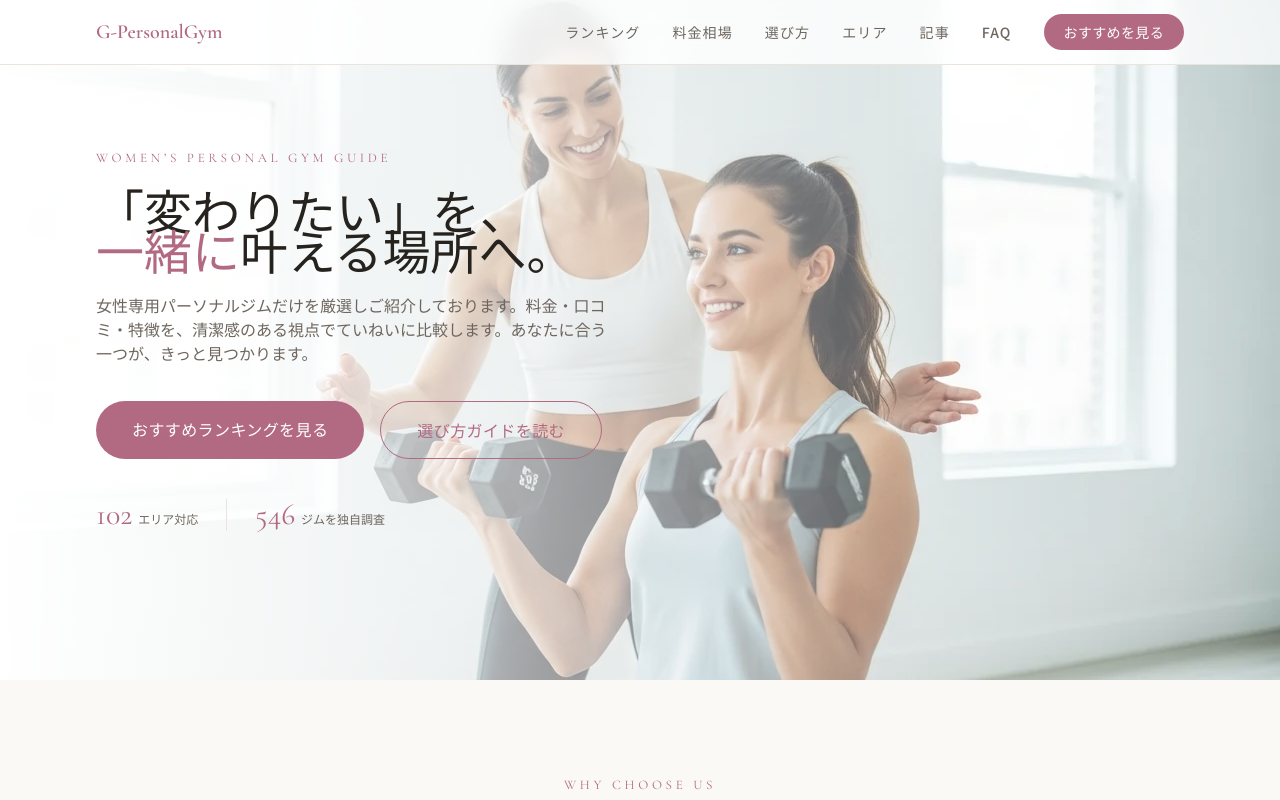
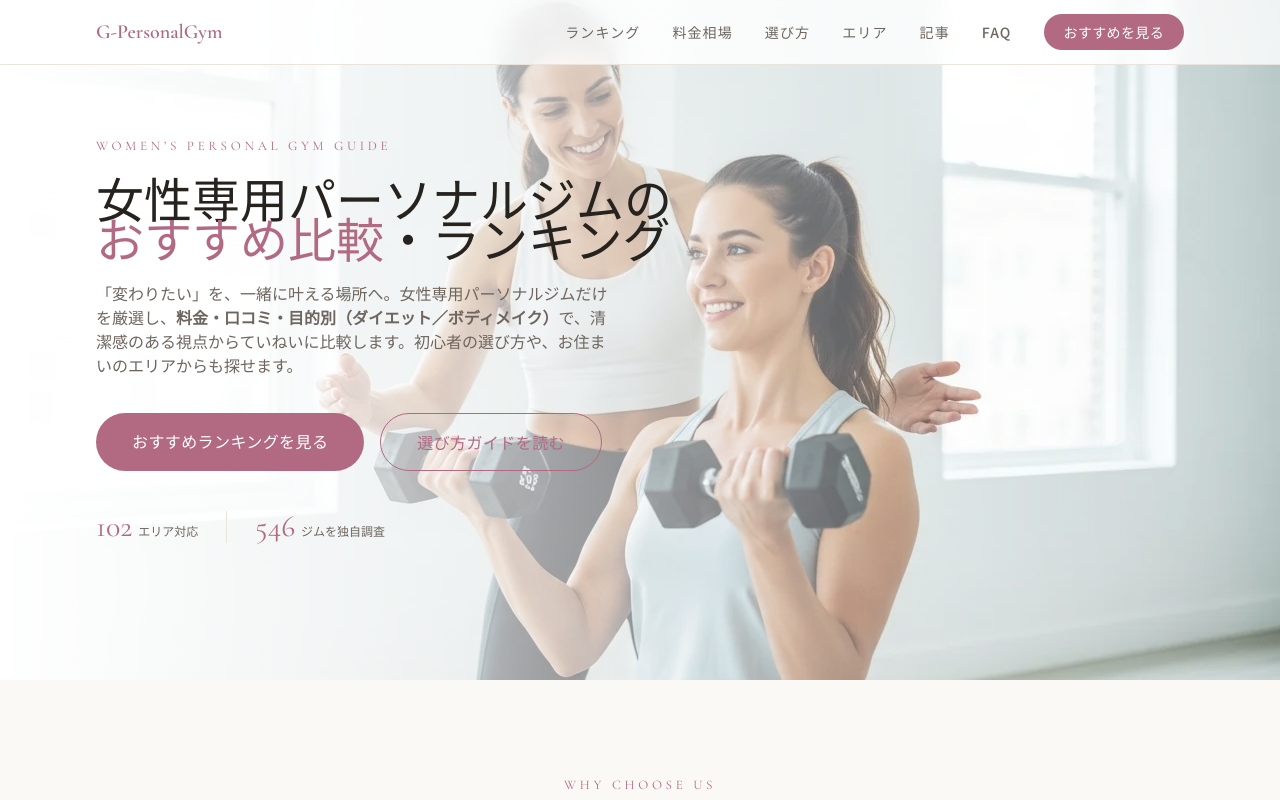
Before and after one commit to webmaster0818/g-personal-gym, a Next.js app: page / in a window 1280 px wide. Shown: the top 800 px of the page. Built offline with nearby package versions, Linux system fonts and the light colour scheme.

Commit message:
P0 homepage H1 reconciliation + ranking freshness

```diff
--- a/app/page.tsx
+++ b/app/page.tsx
@@ -122,11 +122,11 @@ export default function Home() {
             <div className="max-w-xl fade-up">
               <p className="eyebrow mb-5">Women&rsquo;s Personal Gym Guide</p>
               <h1 className="font-serif text-[2.1rem] sm:text-4xl md:text-[3rem] leading-[1.3] text-ink mb-6">
-                「変わりたい」を、<br />
-                <span className="text-accent">一緒に</span>叶える場所へ。
+                女性専用パーソナルジムの<br />
+                <span className="text-accent">おすすめ比較</span>・ランキング
               </h1>
               <p className="text-ink-soft text-[0.95rem] md:text-base leading-loose mb-9 max-w-lg">
-                女性専用パーソナルジムだけを厳選しご紹介しております。料金・口コミ・特徴を、清潔感のある視点でていねいに比較します。あなたに合う一つが、きっと見つかります。
+                「変わりたい」を、一緒に叶える場所へ。女性専用パーソナルジムだけを厳選し、<strong>料金・口コミ・目的別（ダイエット／ボディメイク）</strong>で、清潔感のある視点からていねいに比較します。初心者の選び方や、お住まいのエリアからも探せます。
               </p>
               <div className="flex flex-col sm:flex-row gap-4">
                 <Link href="/ranking/" className="btn-primary text-sm md:text-base !px-9 !py-4 text-center">
--- a/app/ranking/page.tsx
+++ b/app/ranking/page.tsx
@@ -7,7 +7,7 @@ import type { Metadata } from 'next'
 
 export const metadata: Metadata = {
   alternates: { canonical: '/ranking/' },
-  title: '女性専用パーソナルジムおすすめランキングTOP10【2026年6月最新】料金・特徴を徹底比較',
+  title: '女性専用パーソナルジムおすすめランキングTOP10【2026年7月最新】料金・特徴を徹底比較',
   description: '女性専用パーソナルジムのおすすめランキングTOP10。OUTLINE・ビーコンセプト・UNDEUX SUPERBODY・リボーンマイセルフなど人気ジムの料金・特徴・選び方を、目的別に徹底比較。あなたに合う一社が見つかります。',
 }
 
@@ -142,7 +142,7 @@ export default function RankingPage() {
           <div className="max-w-4xl mx-auto px-6 lg:px-8">
             <p className="eyebrow mb-3">Ranking</p>
             <h1 className="text-2xl md:text-4xl font-bold text-ink mb-4 leading-snug">
-              女性専用パーソナルジムおすすめランキングTOP10【2026年6月最新】
+              女性専用パーソナルジムおすすめランキングTOP10【2026年7月最新】
             </h1>
             <p className="text-ink-soft text-sm md:text-base leading-relaxed">
               女性専用パーソナルジムを「環境・料金・サポート・通いやすさ・実績」の5軸で総合評価し、おすすめ順にランキング。目的別に、あなたに合う一社が見つかります。
```
